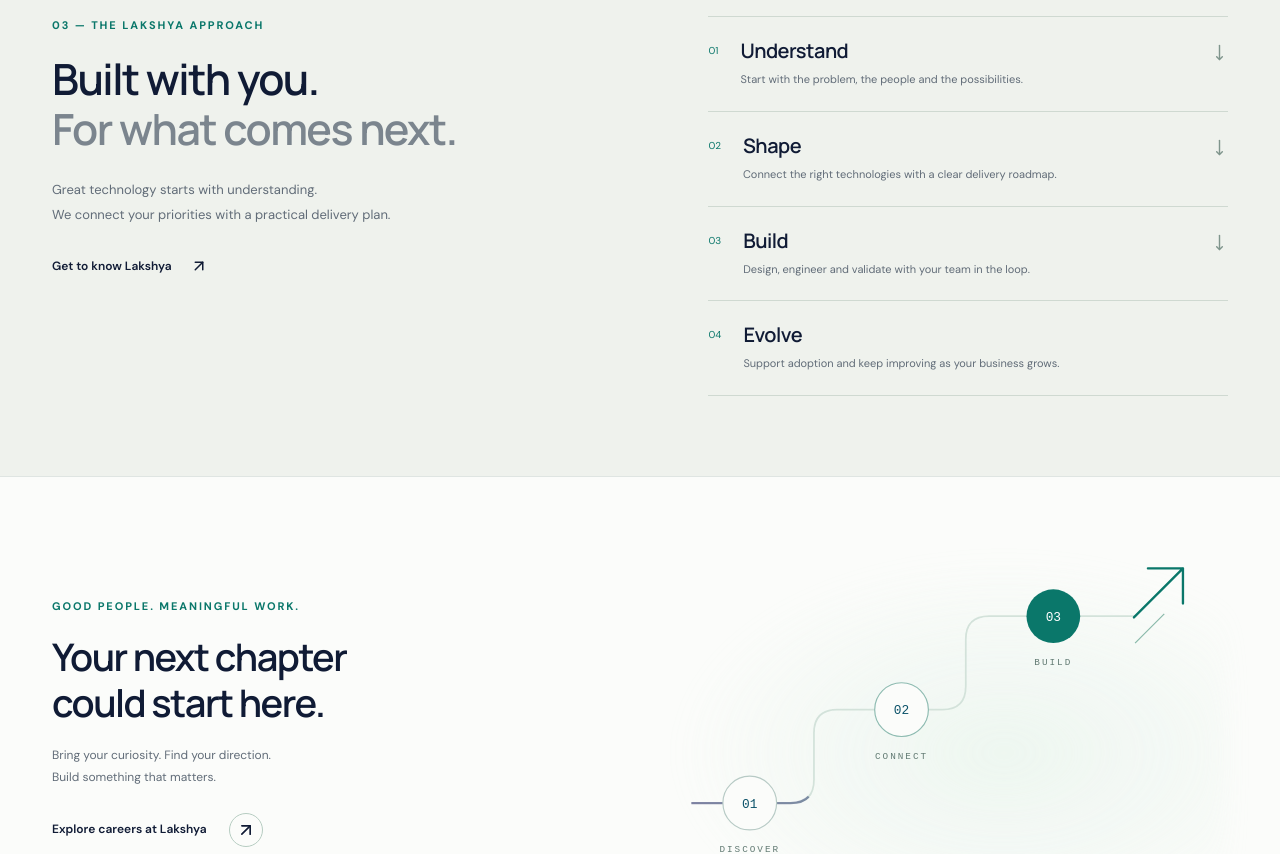
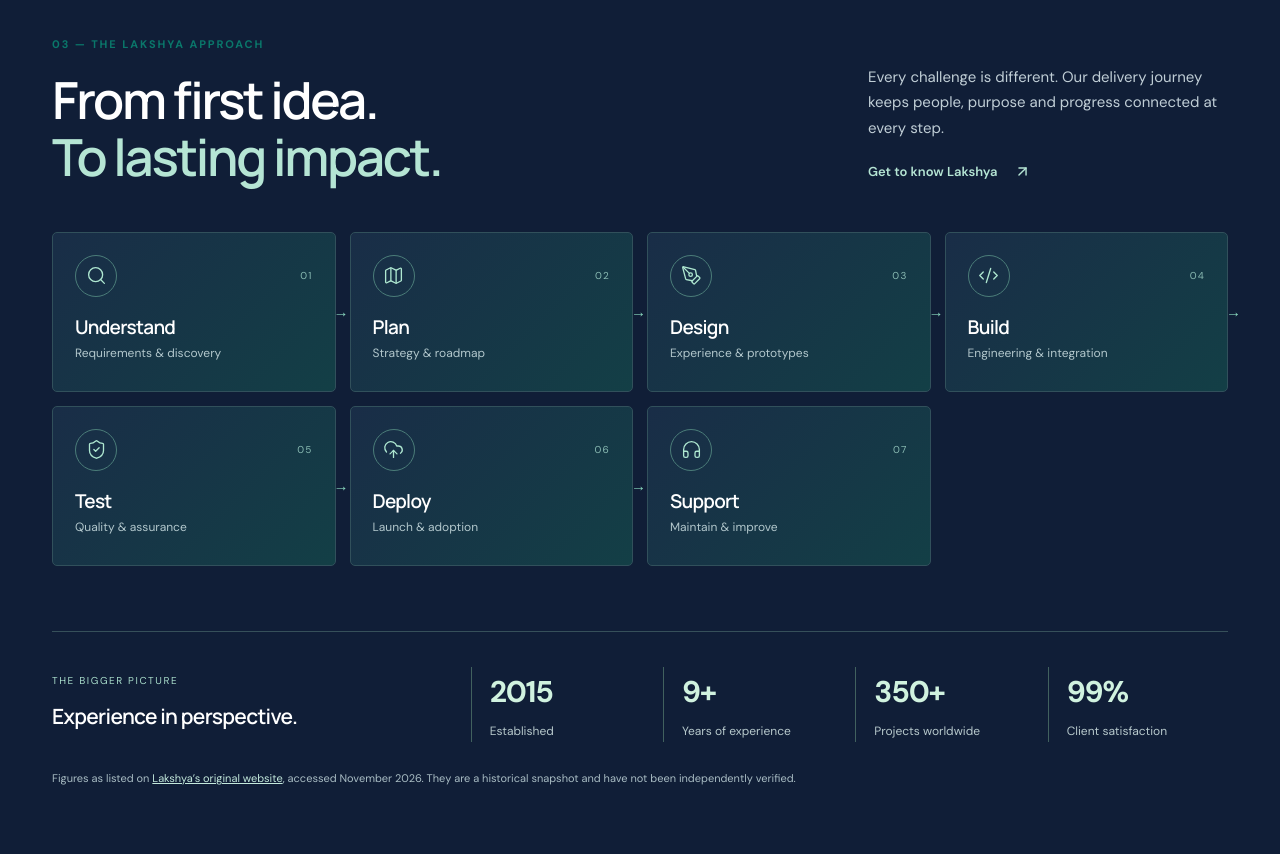
Before and after one commit to YoganathKopuru/Lakshya-Web-Design, a Next.js app: page / in a window 1280 px wide. Shown: the part 4180-5034 px from the top of the page. Built offline with nearby package versions, Linux system fonts and the light colour scheme; no server answers.

Commit message:
Add delivery journey and company snapshot

```diff
--- a/src/app/page.tsx
+++ b/src/app/page.tsx
@@ -1,6 +1,6 @@
 import { pageMetadata } from '@/lib/site-metadata';
 import Link from 'next/link';
-import { ArrowRight, ArrowUpRight, MoveDown } from 'lucide-react';
+import { ArrowRight, ArrowUpRight } from 'lucide-react';
 import { HeroVisual } from '@/components/hero-visual';
 import { ServicePlacards } from '@/components/service-placards';
 import { ContactBand } from '@/components/chrome';
@@ -10,6 +10,7 @@ import { AiOrbit } from '@/components/ai-orbit';
 import { EmployeeVoices } from '@/components/employee-voices';
 import { CapabilityMarquee } from '@/components/capability-marquee';
 import { ClientShowcase } from '@/components/client-showcase';
+import { DeliveryJourney } from '@/components/delivery-journey';
 
 export default function Home() {
   return (
@@ -93,55 +94,7 @@ export default function Home() {
       </section>
       <ClientShowcase />
       <DeliveryExperience />
-      <section className="approach-section">
-        <div className="wrap approach-layout">
-          <div>
-            <span className="eyebrow">03 — THE LAKSHYA APPROACH</span>
-            <h2>
-              Built with you.
-              <br />
-              <span className="muted">For what comes next.</span>
-            </h2>
-            <p>
-              Great technology starts with understanding.
-              <br />
-              We connect your priorities with a practical delivery plan.
-            </p>
-            <Link className="text-link" href="/company/">
-              Get to know Lakshya <ArrowUpRight size={18} />
-            </Link>
-          </div>
-          <div className="steps">
-            {[
-              [
-                'Understand',
-                'Start with the problem, the people and the possibilities.',
-              ],
-              [
-                'Shape',
-                'Connect the right technologies with a clear delivery roadmap.',
-              ],
-              [
-                'Build',
-                'Design, engineer and validate with your team in the loop.',
-              ],
-              [
-                'Evolve',
-                'Support adoption and keep improving as your business grows.',
-              ],
-            ].map(([title, text], i) => (
-              <div className="step" key={title}>
-                <span>0{i + 1}</span>
-                <div>
-                  <h3>{title}</h3>
-                  <p>{text}</p>
-                </div>
-                {i < 3 && <MoveDown size={17} />}
-              </div>
-            ))}
-          </div>
-        </div>
-      </section>
+      <DeliveryJourney />
       <CareersInvitation />
       <EmployeeVoices />
       <ContactBand />
--- /dev/null
+++ b/src/components/delivery-journey.module.css
@@ -0,0 +1,202 @@
+.section {
+  background: #101e37;
+  color: #fff;
+  padding: 100px 0 80px;
+  overflow: hidden;
+}
+.heading {
+  display: flex;
+  justify-content: space-between;
+  gap: 48px;
+  align-items: end;
+}
+.heading h2 {
+  font-size: clamp(36px, 4vw, 56px);
+  line-height: 1.1;
+  letter-spacing: -0.045em;
+  margin: 18px 0 0;
+}
+.heading h2 span {
+  color: #b5e5d4;
+}
+.heading > div:last-child {
+  max-width: 360px;
+}
+.heading p {
+  line-height: 1.7;
+  color: #c0ced6;
+  font-size: 15px;
+}
+.link {
+  display: inline-flex;
+  gap: 16px;
+  align-items: center;
+  color: #b5e5d4;
+  margin-top: 20px;
+  font-size: 13px;
+  font-weight: 600;
+}
+.stages {
+  list-style: none;
+  display: grid;
+  grid-template-columns: repeat(4, 1fr);
+  gap: 14px;
+  margin: 48px 0 0;
+  padding: 0;
+  counter-reset: stage;
+}
+.stages li {
+  position: relative;
+}
+.stages li:not(:last-child):after {
+  content: '→';
+  position: absolute;
+  right: -13px;
+  top: 50%;
+  z-index: 1;
+  color: #89d8be;
+  transform: translateY(-50%);
+}
+.card {
+  height: 100%;
+  min-height: 160px;
+  padding: 22px;
+  background: linear-gradient(135deg, #192d47, #133f46);
+  border: 1px solid #31505b;
+  border-radius: 5px;
+  transition:
+    transform 0.25s,
+    border-color 0.25s;
+}
+.card:hover {
+  transform: translateY(-5px);
+  border-color: #a5e3cb;
+}
+.top {
+  display: flex;
+  align-items: center;
+  justify-content: space-between;
+}
+.icon {
+  display: grid;
+  place-items: center;
+  width: 42px;
+  height: 42px;
+  border: 1px solid #4b7d79;
+  border-radius: 50%;
+  color: #afe8d1;
+}
+.number {
+  font-size: 10px;
+  letter-spacing: 0.12em;
+  color: #8abbb3;
+}
+.card h3 {
+  font-size: 19px;
+  margin: 20px 0 5px;
+}
+.card p {
+  font-size: 12px;
+  color: #b2c7cc;
+  margin: 0;
+}
+.snapshot {
+  display: grid;
+  grid-template-columns: 1fr 2fr;
+  gap: 40px;
+  border-top: 1px solid #36505a;
+  margin-top: 65px;
+  padding-top: 35px;
+}
+.snapshotIntro span {
+  font-size: 10px;
+  letter-spacing: 0.16em;
+  color: #a8dcca;
+}
+.snapshotIntro h3 {
+  font-size: 21px;
+  margin: 12px 0;
+}
+.metrics {
+  display: grid;
+  grid-template-columns: repeat(4, 1fr);
+  gap: 12px;
+}
+.metrics div {
+  border-left: 1px solid #41615e;
+  padding-left: 18px;
+}
+.metrics strong,
+.metrics span {
+  display: block;
+}
+.metrics strong {
+  font-size: 30px;
+  letter-spacing: -0.04em;
+  color: #d0f2df;
+}
+.metrics span {
+  font-size: 12px;
+  color: #b7c9cc;
+  margin-top: 6px;
+}
+.source {
+  font-size: 11px;
+  line-height: 1.5;
+  color: #a9bdc4;
+  margin: 28px 0 0;
+}
+.source a {
+  text-decoration: underline;
+  color: #c3e9dc;
+}
+@media (max-width: 850px) {
+  .stages {
+    grid-template-columns: repeat(2, 1fr);
+  }
+  .snapshot {
+    grid-template-columns: 1fr;
+    gap: 20px;
+  }
+}
+@media (max-width: 600px) {
+  .section {
+    padding: 70px 0;
+  }
+  .heading {
+    display: block;
+  }
+  .heading > div:last-child {
+    margin-top: 24px;
+  }
+  .stages {
+    grid-template-columns: 1fr;
+    gap: 10px;
+  }
+  .stages li:not(:last-child):after {
+    content: '↓';
+    right: 22px;
+    top: auto;
+    bottom: -17px;
+    transform: none;
+  }
+  .card {
+    min-height: 0;
+    padding: 18px;
+  }
+  .card h3 {
+    margin-top: 12px;
+  }
+  .metrics {
+    grid-template-columns: repeat(2, 1fr);
+    gap: 22px;
+  }
+  .metrics strong {
+    font-size: 27px;
+  }
+}
+@media (prefers-reduced-motion: reduce) {
+  .card {
+    transition: none;
+  }
+}
--- /dev/null
+++ b/src/components/delivery-journey.tsx
@@ -0,0 +1,93 @@
+import Link from 'next/link';
+import {
+  ArrowUpRight,
+  Search,
+  Map,
+  PenTool,
+  Code2,
+  ShieldCheck,
+  CloudUpload,
+  Headphones,
+} from 'lucide-react';
+import styles from './delivery-journey.module.css';
+
+const stages = [
+  { name: 'Understand', detail: 'Requirements & discovery', Icon: Search },
+  { name: 'Plan', detail: 'Strategy & roadmap', Icon: Map },
+  { name: 'Design', detail: 'Experience & prototypes', Icon: PenTool },
+  { name: 'Build', detail: 'Engineering & integration', Icon: Code2 },
+  { name: 'Test', detail: 'Quality & assurance', Icon: ShieldCheck },
+  { name: 'Deploy', detail: 'Launch & adoption', Icon: CloudUpload },
+  { name: 'Support', detail: 'Maintain & improve', Icon: Headphones },
+];
+const numbers = [
+  ['2015', 'Established'],
+  ['9+', 'Years of experience'],
+  ['350+', 'Projects worldwide'],
+  ['99%', 'Client satisfaction'],
+];
+export function DeliveryJourney() {
+  return (
+    <section className={styles.section} id="approach">
+      <div className="wrap">
+        <div className={styles.heading}>
+          <div>
+            <span className="eyebrow">03 — THE LAKSHYA APPROACH</span>
+            <h2>
+              From first idea.
+              <br />
+              <span>To lasting impact.</span>
+            </h2>
+          </div>
+          <div>
+            <p>
+              Every challenge is different. Our delivery journey keeps people,
+              purpose and progress connected at every step.
+            </p>
+            <Link href="/company/" className={styles.link}>
+              Get to know Lakshya <ArrowUpRight size={17} />
+            </Link>
+          </div>
+        </div>
+        <ol className={styles.stages}>
+          {stages.map(({ name, detail, Icon }, i) => (
+            <li key={name}>
+              <div className={styles.card}>
+                <div className={styles.top}>
+                  <span className={styles.icon}>
+                    <Icon size={21} strokeWidth={1.5} />
+                  </span>
+                  <span className={styles.number}>0{i + 1}</span>
+                </div>
+                <h3>{name}</h3>
+                <p>{detail}</p>
+              </div>
+            </li>
+          ))}
+        </ol>
+        <div className={styles.snapshot}>
+          <div className={styles.snapshotIntro}>
+            <span>THE BIGGER PICTURE</span>
+            <h3>Experience in perspective.</h3>
+          </div>
+          <div className={styles.metrics}>
+            {numbers.map(([value, label]) => (
+              <div key={label}>
+                <strong>{value}</strong>
+                <span>{label}</span>
+              </div>
+            ))}
+          </div>
+        </div>
+        <p className={styles.source}>
+          Figures as listed on{' '}
+          <a href="https://www.lakshya-soft.com/#/carrers">
+            Lakshya’s original website
+          </a>
+          , accessed November 2026. They are a historical snapshot and have not
+          been independently verified.
+        </p>
+      </div>
+    </section>
+  );
+}
```
